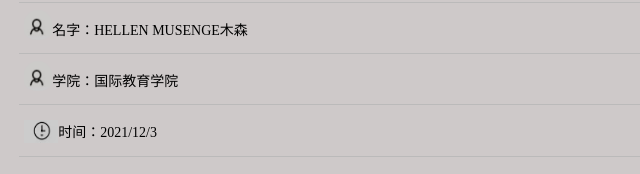
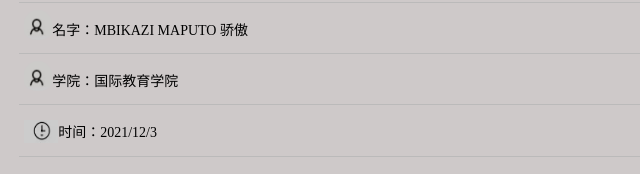
Before and after one commit to tafarathedev/passcode, a plain HTML site: page welcome.html in a window 1280 px wide. Shown: the part 426-600 px from the top of the page, 0-640 px from the left. Drawn offline with nearby package versions, Linux system fonts and the light colour scheme.

Commit message:
Update welcome.html

```diff
--- a/welcome.html
+++ b/welcome.html
@@ -54,7 +54,7 @@
             </div>
             <div class="user-pro">
                 <img class="person" src="./images/pipo logo .jpg" alt="">
-                <li>名字：hellen Musenge木森</li>
+                <li>名字：mbikazi maputo 骄傲</li>
             </div>
             <div class="user-pro">
                 <img class="person" src="./images/pipo logo .jpg" alt="">
```
